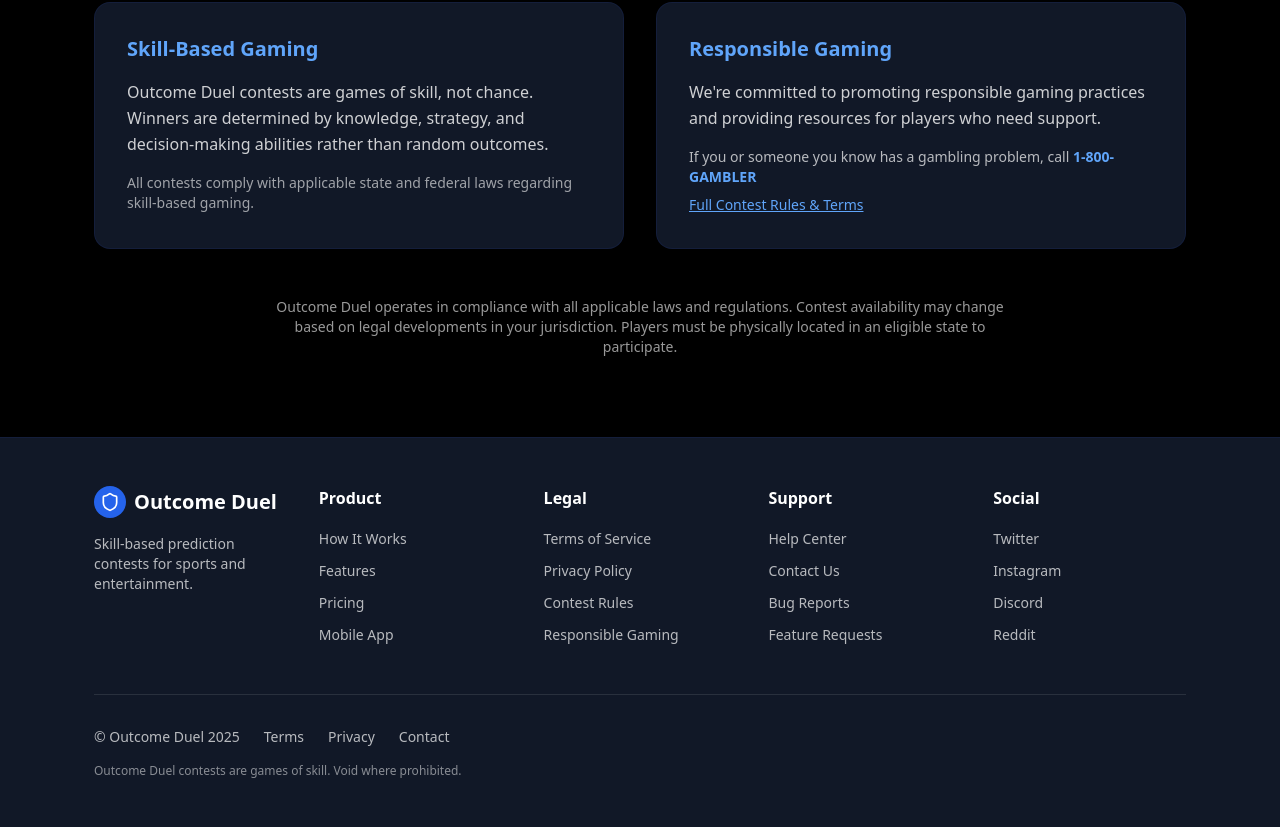
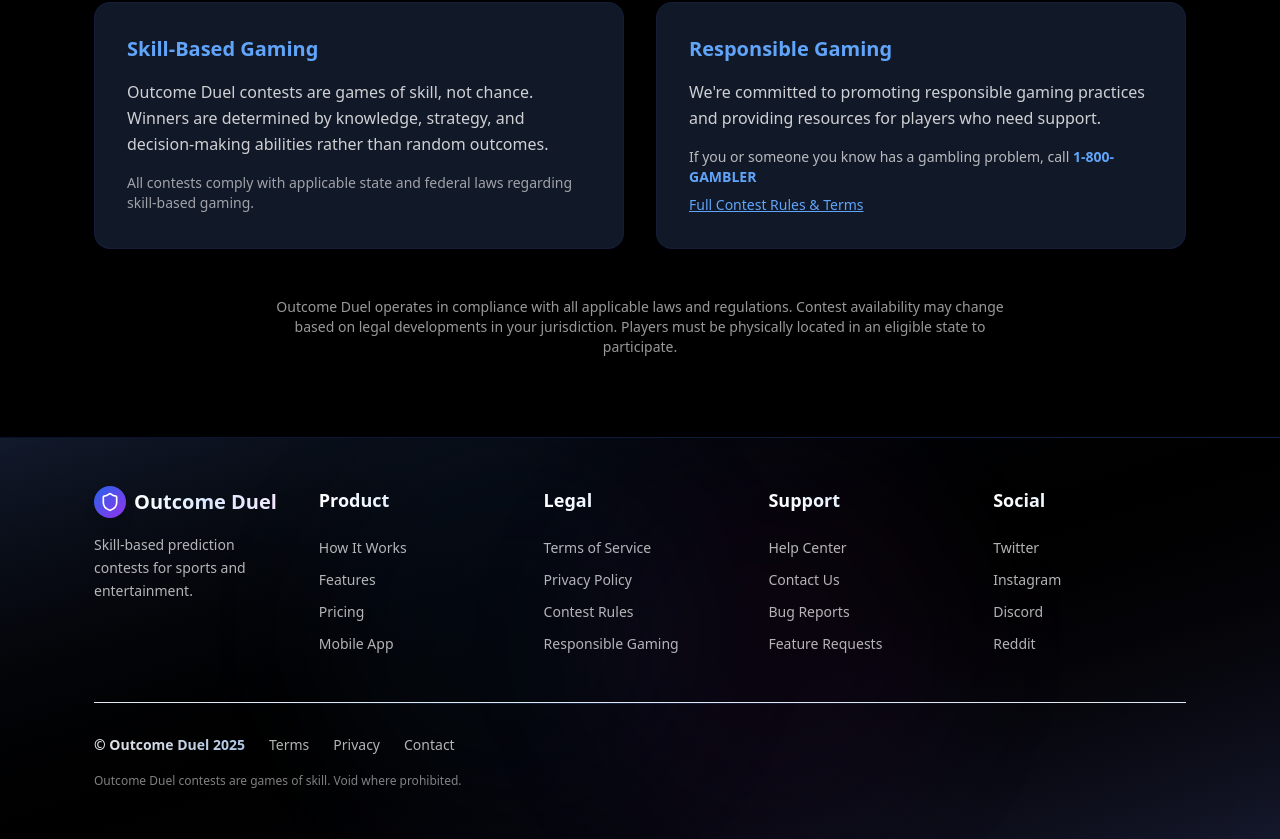
Before and after one commit to Osama575/outcome, a React (Vite) app: page /where-we-operate in a window 1280 px wide. Shown: the part 1006-1845 px from the top of the page. Built offline with nearby package versions, Linux system fonts and the light colour scheme.

Commit message:
Refactor: Update footer design
Updated the footer component to match the overall UI design of the landing page.

```diff
--- a/src/components/Footer.tsx
+++ b/src/components/Footer.tsx
@@ -15,30 +15,69 @@ const Footer = () => {
   };
 
   return (
-    <footer className="bg-gray-900 border-t border-blue-900/20">
-      <div className="max-w-[1140px] mx-auto px-6 py-12">
+    <>
+      <style>
+        {`
+          @keyframes shimmer {
+            0% {
+              background-position: -1000px 0;
+            }
+            100% {
+              background-position: 1000px 0;
+            }
+          }
+          @keyframes pulse-glow {
+            0%, 100% {
+              box-shadow: 0 0 20px rgba(59, 130, 246, 0.1);
+            }
+            50% {
+              box-shadow: 0 0 30px rgba(59, 130, 246, 0.3), 0 0 40px rgba(147, 51, 234, 0.2);
+            }
+          }
+          .shimmer-border {
+            background: linear-gradient(90deg, transparent, rgba(59, 130, 246, 0.4), transparent);
+            background-size: 1000px 100%;
+            animation: shimmer 3s infinite;
+          }
+          .glow-hover:hover {
+            animation: pulse-glow 2s infinite;
+          }
+        `}
+      </style>
+
+      <footer className="bg-gradient-to-br from-gray-900 via-black to-gray-900 border-t border-blue-900/30 relative overflow-hidden">
+        {/* Background Effects */}
+        <div className="absolute inset-0 bg-gradient-to-br from-blue-900/5 via-black to-purple-900/5"></div>
+        <div className="absolute top-0 left-1/4 w-96 h-96 bg-blue-500/5 rounded-full blur-3xl"></div>
+        <div className="absolute bottom-0 right-1/4 w-96 h-96 bg-purple-500/5 rounded-full blur-3xl"></div>
+
+        <div className="relative z-10 max-w-[1140px] mx-auto px-6 py-12">
           <div className="grid md:grid-cols-5 gap-8">
-          {/* Logo Column */}
-          <div className="md:col-span-1">
-            <div className="flex items-center space-x-2 mb-4">
-              <div className="w-8 h-8 bg-blue-600 rounded-full flex items-center justify-center">
+            {/* Logo Column - Enhanced */}
+            <div className="md:col-span-1 group">
+              <div className="flex items-center space-x-2 mb-4 group-hover:scale-105 transition-transform duration-300">
+                <div className="w-8 h-8 bg-gradient-to-br from-blue-600 to-purple-600 rounded-full flex items-center justify-center shadow-lg group-hover:shadow-blue-500/50 transition-shadow duration-300">
                   <Shield className="w-5 h-5 text-white" />
                 </div>
-              <span className="text-xl font-bold">Outcome Duel</span>
+                <span className="text-xl font-bold bg-gradient-to-r from-white via-blue-100 to-purple-100 bg-clip-text text-transparent">
+                  Outcome Duel
+                </span>
               </div>
-            <p className="text-white/70 text-sm">
+              <p className="text-white/70 text-sm leading-relaxed">
                 Skill-based prediction contests for sports and entertainment.
               </p>
             </div>
 
-          {/* Product Column */}
-          <div>
-            <h4 className="font-semibold mb-4">Product</h4>
-            <ul className="space-y-2">
+            {/* Product Column - Enhanced */}
+            <div className="group">
+              <h4 className="font-semibold mb-6 text-lg bg-gradient-to-r from-white to-blue-200 bg-clip-text text-transparent">
+                Product
+              </h4>
+              <ul className="space-y-3">
                 <li>
                   <button
                     onClick={() => scrollToSection('how-it-works')}
-                  className="text-white/70 hover:text-blue-400 text-sm transition-colors"
+                    className="text-white/70 hover:text-transparent hover:bg-gradient-to-r hover:from-blue-400 hover:to-purple-400 hover:bg-clip-text text-sm transition-all duration-300 hover:translate-x-1 block"
                   >
                     How It Works
                   </button>
@@ -46,47 +85,49 @@ const Footer = () => {
                 <li>
                   <Link
                     to="/features"
-                  className="text-white/70 hover:text-blue-400 text-sm transition-colors"
+                    className="text-white/70 hover:text-transparent hover:bg-gradient-to-r hover:from-blue-400 hover:to-purple-400 hover:bg-clip-text text-sm transition-all duration-300 hover:translate-x-1 block"
                   >
                     Features
                   </Link>
                 </li>
                 <li>
-                <button className="text-white/70 hover:text-blue-400 text-sm transition-colors">
+                  <button className="text-white/70 hover:text-transparent hover:bg-gradient-to-r hover:from-blue-400 hover:to-purple-400 hover:bg-clip-text text-sm transition-all duration-300 hover:translate-x-1 block">
                     Pricing
                   </button>
                 </li>
                 <li>
-                <button className="text-white/70 hover:text-blue-400 text-sm transition-colors">
+                  <button className="text-white/70 hover:text-transparent hover:bg-gradient-to-r hover:from-blue-400 hover:to-purple-400 hover:bg-clip-text text-sm transition-all duration-300 hover:translate-x-1 block">
                     Mobile App
                   </button>
                 </li>
               </ul>
             </div>
 
-          {/* Legal Column */}
-          <div>
-            <h4 className="font-semibold mb-4">Legal</h4>
-            <ul className="space-y-2">
+            {/* Legal Column - Enhanced */}
+            <div className="group">
+              <h4 className="font-semibold mb-6 text-lg bg-gradient-to-r from-white to-blue-200 bg-clip-text text-transparent">
+                Legal
+              </h4>
+              <ul className="space-y-3">
                 <li>
-                <button className="text-white/70 hover:text-blue-400 text-sm transition-colors">
+                  <button className="text-white/70 hover:text-transparent hover:bg-gradient-to-r hover:from-blue-400 hover:to-purple-400 hover:bg-clip-text text-sm transition-all duration-300 hover:translate-x-1 block">
                     Terms of Service
                   </button>
                 </li>
                 <li>
-                <button className="text-white/70 hover:text-blue-400 text-sm transition-colors">
+                  <button className="text-white/70 hover:text-transparent hover:bg-gradient-to-r hover:from-blue-400 hover:to-purple-400 hover:bg-clip-text text-sm transition-all duration-300 hover:translate-x-1 block">
                     Privacy Policy
                   </button>
                 </li>
                 <li>
-                <button className="text-white/70 hover:text-blue-400 text-sm transition-colors">
+                  <button className="text-white/70 hover:text-transparent hover:bg-gradient-to-r hover:from-blue-400 hover:to-purple-400 hover:bg-clip-text text-sm transition-all duration-300 hover:translate-x-1 block">
                     Contest Rules
                   </button>
                 </li>
                 <li>
                   <button
                     onClick={() => handleExternalLink('https://www.ncpgambling.org/')}
-                  className="text-white/70 hover:text-blue-400 text-sm transition-colors"
+                    className="text-white/70 hover:text-transparent hover:bg-gradient-to-r hover:from-blue-400 hover:to-purple-400 hover:bg-clip-text text-sm transition-all duration-300 hover:translate-x-1 block"
                   >
                     Responsible Gaming
                   </button>
@@ -94,41 +135,45 @@ const Footer = () => {
               </ul>
             </div>
 
-          {/* Support Column */}
-          <div>
-            <h4 className="font-semibold mb-4">Support</h4>
-            <ul className="space-y-2">
+            {/* Support Column - Enhanced */}
+            <div className="group">
+              <h4 className="font-semibold mb-6 text-lg bg-gradient-to-r from-white to-blue-200 bg-clip-text text-transparent">
+                Support
+              </h4>
+              <ul className="space-y-3">
                 <li>
-                <button className="text-white/70 hover:text-blue-400 text-sm transition-colors">
+                  <button className="text-white/70 hover:text-transparent hover:bg-gradient-to-r hover:from-blue-400 hover:to-purple-400 hover:bg-clip-text text-sm transition-all duration-300 hover:translate-x-1 block">
                     Help Center
                   </button>
                 </li>
                 <li>
-                <button className="text-white/70 hover:text-blue-400 text-sm transition-colors">
+                  <button className="text-white/70 hover:text-transparent hover:bg-gradient-to-r hover:from-blue-400 hover:to-purple-400 hover:bg-clip-text text-sm transition-all duration-300 hover:translate-x-1 block">
                     Contact Us
                   </button>
                 </li>
                 <li>
-                <button className="text-white/70 hover:text-blue-400 text-sm transition-colors">
+                  <button className="text-white/70 hover:text-transparent hover:bg-gradient-to-r hover:from-blue-400 hover:to-purple-400 hover:bg-clip-text text-sm transition-all duration-300 hover:translate-x-1 block">
                     Bug Reports
                   </button>
                 </li>
                 <li>
-                <button className="text-white/70 hover:text-blue-400 text-sm transition-colors">
+                  <button className="text-white/70 hover:text-transparent hover:bg-gradient-to-r hover:from-blue-400 hover:to-purple-400 hover:bg-clip-text text-sm transition-all duration-300 hover:translate-x-1 block">
                     Feature Requests
                   </button>
                 </li>
               </ul>
             </div>
 
-          {/* Social Column */}
-          <div>
-            <h4 className="font-semibold mb-4">Social</h4>
-            <ul className="space-y-2">
+            {/* Social Column - Enhanced */}
+            <div className="group">
+              <h4 className="font-semibold mb-6 text-lg bg-gradient-to-r from-white to-blue-200 bg-clip-text text-transparent">
+                Social
+              </h4>
+              <ul className="space-y-3">
                 <li>
                   <button
                     onClick={() => handleExternalLink('https://twitter.com')}
-                  className="text-white/70 hover:text-blue-400 text-sm transition-colors"
+                    className="text-white/70 hover:text-transparent hover:bg-gradient-to-r hover:from-blue-400 hover:to-purple-400 hover:bg-clip-text text-sm transition-all duration-300 hover:translate-x-1 block"
                   >
                     Twitter
                   </button>
@@ -136,7 +181,7 @@ const Footer = () => {
                 <li>
                   <button
                     onClick={() => handleExternalLink('https://instagram.com')}
-                  className="text-white/70 hover:text-blue-400 text-sm transition-colors"
+                    className="text-white/70 hover:text-transparent hover:bg-gradient-to-r hover:from-blue-400 hover:to-purple-400 hover:bg-clip-text text-sm transition-all duration-300 hover:translate-x-1 block"
                   >
                     Instagram
                   </button>
@@ -144,7 +189,7 @@ const Footer = () => {
                 <li>
                   <button
                     onClick={() => handleExternalLink('https://discord.com')}
-                  className="text-white/70 hover:text-blue-400 text-sm transition-colors"
+                    className="text-white/70 hover:text-transparent hover:bg-gradient-to-r hover:from-blue-400 hover:to-purple-400 hover:bg-clip-text text-sm transition-all duration-300 hover:translate-x-1 block"
                   >
                     Discord
                   </button>
@@ -152,7 +197,7 @@ const Footer = () => {
                 <li>
                   <button
                     onClick={() => handleExternalLink('https://reddit.com')}
-                  className="text-white/70 hover:text-blue-400 text-sm transition-colors"
+                    className="text-white/70 hover:text-transparent hover:bg-gradient-to-r hover:from-blue-400 hover:to-purple-400 hover:bg-clip-text text-sm transition-all duration-300 hover:translate-x-1 block"
                   >
                     Reddit
                   </button>
@@ -161,22 +206,36 @@ const Footer = () => {
             </div>
           </div>
 
-        {/* Bottom Bar */}
-        <div className="border-t border-white/10 mt-12 pt-8">
+          {/* Bottom Bar - Enhanced */}
+          <div className="border-t border-gradient-to-r from-blue-900/30 via-white/20 to-purple-900/30 mt-12 pt-8 relative">
+            {/* Animated border */}
+            <div className="absolute top-0 left-0 right-0 h-px opacity-50">
+              <div className="absolute inset-0 shimmer-border"></div>
+            </div>
+
             <div className="flex flex-col md:flex-row justify-between items-center gap-4">
               <div className="flex flex-wrap gap-6 text-sm text-white/70">
-              <span>© Outcome Duel 2025</span>
-              <button className="hover:text-blue-400 transition-colors">Terms</button>
-              <button className="hover:text-blue-400 transition-colors">Privacy</button>
-              <button className="hover:text-blue-400 transition-colors">Contact</button>
+                <span className="bg-gradient-to-r from-white/90 to-blue-200/90 bg-clip-text text-transparent font-semibold">
+                  © Outcome Duel 2025
+                </span>
+                <button className="hover:text-transparent hover:bg-gradient-to-r hover:from-blue-400 hover:to-purple-400 hover:bg-clip-text transition-all duration-300 hover:scale-105">
+                  Terms
+                </button>
+                <button className="hover:text-transparent hover:bg-gradient-to-r hover:from-blue-400 hover:to-purple-400 hover:bg-clip-text transition-all duration-300 hover:scale-105">
+                  Privacy
+                </button>
+                <button className="hover:text-transparent hover:bg-gradient-to-r hover:from-blue-400 hover:to-purple-400 hover:bg-clip-text transition-all duration-300 hover:scale-105">
+                  Contact
+                </button>
               </div>
             </div>
-          <p className="text-xs text-white/50 mt-4 text-center md:text-left">
+            <p className="text-xs text-white/50 mt-4 text-center md:text-left leading-relaxed">
               Outcome Duel contests are games of skill. Void where prohibited.
             </p>
           </div>
         </div>
       </footer>
+    </>
   );
 };
 
```
Lines whose indentation alone changed are shown as unchanged.
